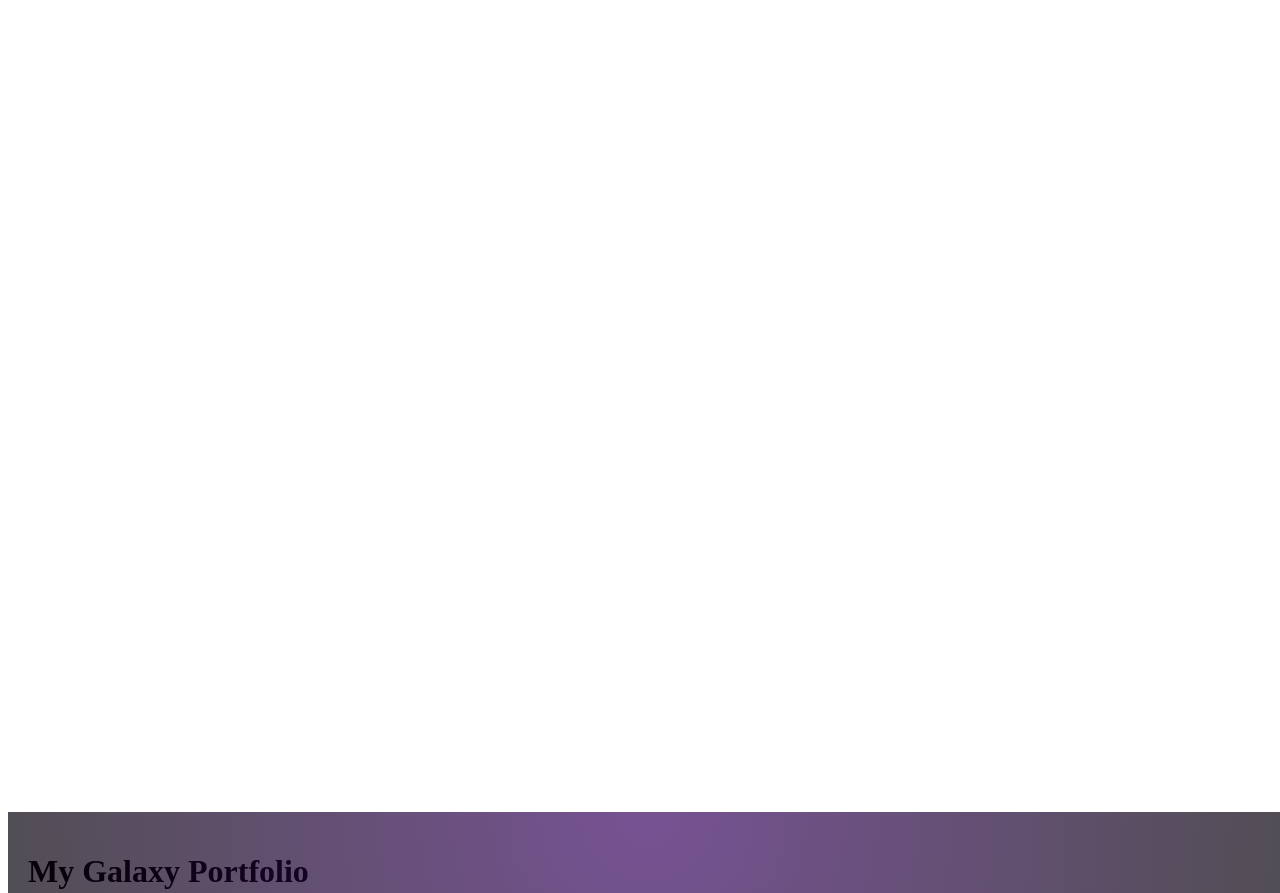
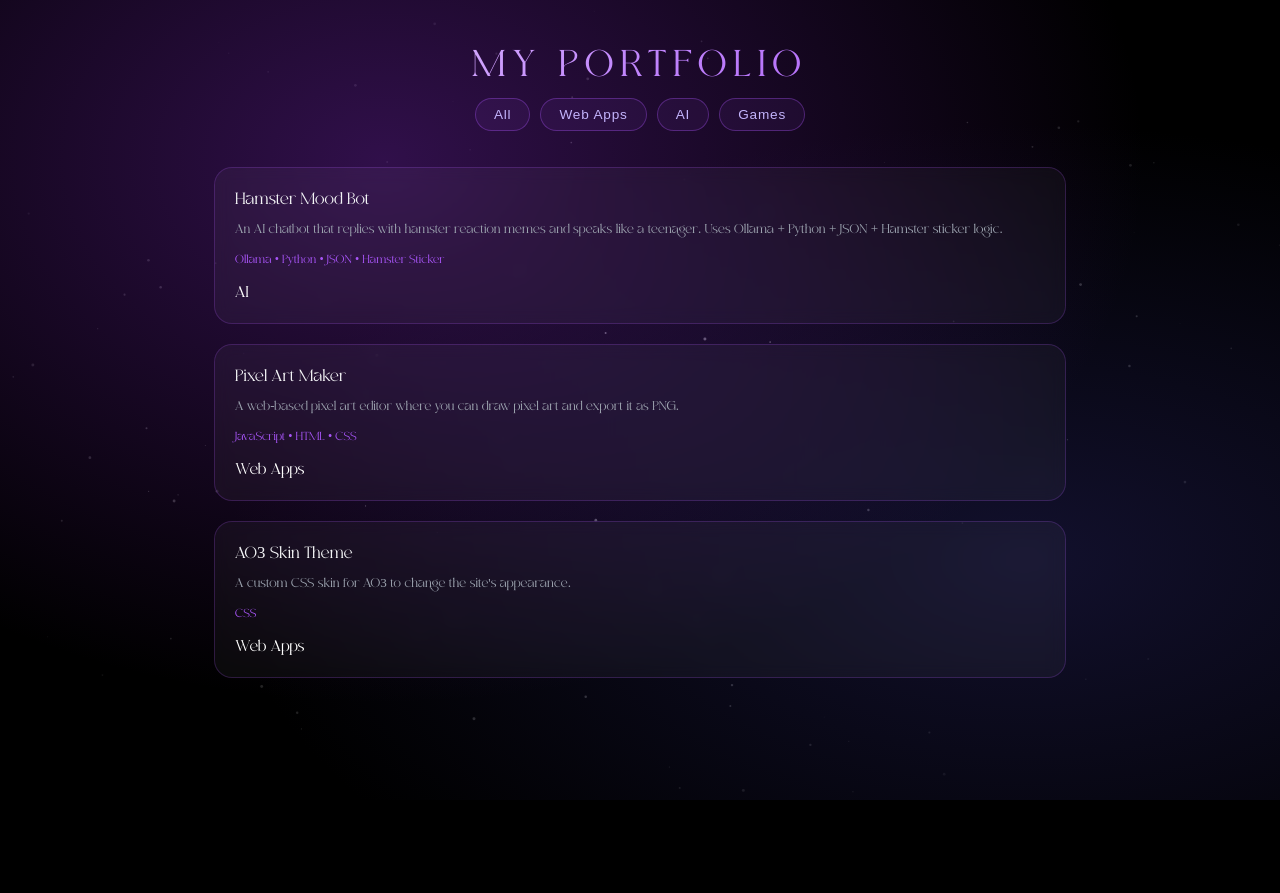
Before and after one commit to gaia11tonnoni/portfolio, a plain HTML site: page index.html in a window 1280 px wide. Shown: the top 893 px of the page. After the commit the page ends 800 px from the top, so only its background shows below. Drawn offline with Linux system fonts and the light colour scheme.

Commit message:
Changes to the style and added the custom font

```diff
--- a/index.html
+++ b/index.html
@@ -4,7 +4,7 @@
 <head>
   <meta charset="UTF-8" />
   <meta name="viewport" content="width=device-width, initial-scale=1.0" />
-  <title>Galaxy Portfolio</title>
+  <title>Portfolio</title>
   <link rel="stylesheet" href="style.css" />
 </head>
 <body>
@@ -13,16 +13,17 @@
   <div class="overlay"></div>
 
   <main>
-    <h1>My Galaxy Portfolio</h1>
+    <h1>My Portfolio</h1>
 
     <div class="filters">
-      <button onclick="filterProjects('All')">All</button>
-      <button onclick="filterProjects('Web Apps')">Web Apps</button>
-      <button onclick="filterProjects('AI')">AI</button>
-      <button onclick="filterProjects('Games')">Games</button>
+      <button onclick="filterProjects('All', this)">All</button>
+      <button onclick="filterProjects('Web Apps', this)">Web Apps</button>
+      <button onclick="filterProjects('AI', this)">AI</button>
+      <button onclick="filterProjects('Games', this)">Games</button>
     </div>
 
     <section id="grid" class="grid"></section>
+    <p class="star-count" id="scount"></p>
   </main>
 
   <script src="script.js"></script>
--- a/style.css
+++ b/style.css
@@ -1,4 +1,24 @@
+@font-face {
+  font-family: 'Moglan';
+  src: url('assets/Moglan_DEMO.ttf') format('opentype');
+}
+
+* {
+  margin: 0;
+  padding: 0;
+  box-sizing: border-box;
+}
+
 body {
+  background: #000;
+  color: #fff;
+  font-family: 'Moglan';
+  min-height: 100vh;
+  overflow-x: hidden;
+}
+
+#stars {
+  position: fixed;
   top: 0;
   left: 0;
   width: 100%;
@@ -8,63 +28,139 @@ body {
 
 .overlay {
   position: fixed;
-  width: 100%;
-  height: 100%;
-  background: radial-gradient(circle at top, #3b0764, black 70%);
-  opacity: 0.7;
+  inset: 0;
+  background: radial-gradient(ellipse at 30% 20%, rgba(88, 28, 135, 0.55), transparent 60%),
+    radial-gradient(ellipse at 80% 70%, rgba(30, 27, 75, 0.6), transparent 55%),
+    radial-gradient(ellipse at 50% 50%, rgba(0, 0, 0, 0.4), black 85%);
   z-index: 1;
+  pointer-events: none;
 }
 
 main {
   position: relative;
   z-index: 2;
-  padding: 20px;
+  padding: 40px 20px;
+  max-width: 900px;
+  margin: 0 auto;
+}
+
+h1 {
+  text-align: center;
+  font-size: 2.4rem;
+  font-weight: 300;
+  letter-spacing: 0.18em;
+  text-transform: uppercase;
+  margin-bottom: 6px;
+  background: linear-gradient(135deg, #e9d5ff, #c084fc, #a855f7);
+  -webkit-background-clip: text;
+  -webkit-text-fill-color: transparent;
+  background-clip: text;
+}
+
+.subtitle {
+  text-align: center;
+  color: #9ca3af;
+  letter-spacing: 0.3em;
+  font-size: 0.75rem;
+  text-transform: uppercase;
+  margin-bottom: 40px;
 }
 
 .filters {
   display: flex;
   justify-content: center;
   gap: 10px;
-  margin: 20px 0;
+  margin-bottom: 32px;
+  flex-wrap: wrap;
 }
 
-button {
-  background: transparent;
-  border: 1px solid #a855f7;
-  color: white;
-  padding: 8px 12px;
+.filters button {
+  background: rgba(168, 85, 247, 0.07);
+  border: 1px solid rgba(168, 85, 247, 0.35);
+  color: #c4b5fd;
+  padding: 8px 18px;
   cursor: pointer;
-  border-radius: 8px;
+  border-radius: 20px;
+  font-size: 0.85rem;
+  letter-spacing: 0.06em;
+  transition: all 0.25s;
 }
 
-button:hover {
-  background: #a855f7;
+.filters button:hover,
+.filters button.active {
+  background: rgba(168, 85, 247, 0.25);
+  border-color: #a855f7;
+  color: #fff;
+  box-shadow: 0 0 14px rgba(168, 85, 247, 0.4);
 }
 
 .grid {
   display: grid;
-  grid-template-columns: repeat(auto-fit, minmax(250px, 1fr));
+  grid-template-columns: repeat(auto-fit, ninmax(260px, 1fr));
   gap: 20px;
-  padding: 20px;
+  padding: 4px;
 }
 
 .card {
-  background: rgba(255,255,255,0.08);
-  border: 1px solid rgba(168,85,247,0.4);
-  border-radius: 16px;
-  padding: 15px;
-  transition: transform 0.2s;
+  background: rgba(255, 255, 255, 0.04);
+  border: 1px solid rgba(168, 85, 247, 0.22);
+  border-radius: 18px;
+  padding: 20px;
+  transition: transform 0.25s, box-shadow 0.25s, border-color 0.25s;
+  cursor: default;
+  backdrop-filter: blur(8px);
 }
 
 .card:hover {
-  transform: scale(1.05);
+  transform: translateY(-4px) scale(1.02);
+  border-color: rgba(168, 85, 247, 0.55);
+  box-shadow:
+    0 8px 32px rgba(88, 28, 135, 0.35),
+    0 0 0 1px rgba(168, 85, 247, 0.15) inset;
 }
 
 .card h3 {
-  margin: 0 0 10px;
+  font-size: 1.05rem;
+  font-weight: 500;
+  margin-bottom: 8px;
+  color: #f3f4f6;
 }
 
-.card span {
-  font-size: 12px;
-  color: #d8b4fe;
+.card p {
+  font-size: 0.82rem;
+  color: #9ca3af;
+  line-height: 1.55;
+  margin-bottom: 12px;
 }
+
+.stack {
+  display: flex;
+  flex-wrap: wrap;
+  gap: 5px;
+  margin-bottom: 10px;
+}
+
+.tag {
+  background: rgba(168, 85, 247, 0.12);
+  border: 1px solid rgba(168, 85, 247, 0.25);
+  color: #c4b5fd;
+  font-size: 0.7rem;
+  padding: 2px 8px;
+  border-radius: 10px;
+  letter-spacing: 0.03em;
+}
+
+.cat {
+  font-size: 0.7rem;
+  color: #6b7280;
+  letter-spacing: 0.08em;
+  text-transform: uppercase;
+}
+
+.star-count {
+  text-align: center;
+  color: #374151;
+  font-size: 0.7rem;
+  margin-top: 60px;
+  letter-spacing: 0.1em;
+}
```
Also changed, not shown: assets/Moglan_DEMO.ttf (added).
